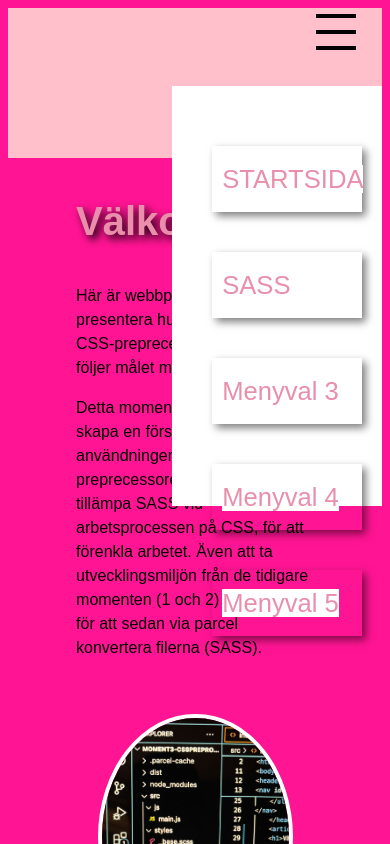
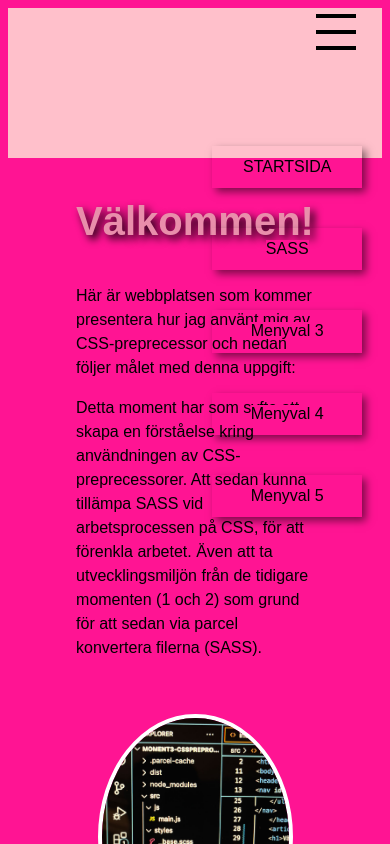
Before and after one commit to thne1900/moment3-cssprepropessorer, a website built with Parcel: page src/index.html in a window 390 px wide. Both pictures are taken after a click on the element 336 px from the left and 32 px from the top of the page. Shown: the top 844 px of the page. Built offline with nearby package versions, Linux system fonts and the light colour scheme.

Commit message:
Odnade med ham-menyn i mindre skärm.

```diff
--- a/src/styles/_base.scss
+++ b/src/styles/_base.scss
@@ -63,18 +63,9 @@ footer {background-color: $bg-color-footer;text-align: center;text-shadow: 2px 2
 
 @media (max-width:1024px) {
         .menu-hamburger{display:flex;}
-        nav ul {display: none;
-        flex-direction: column;
-        position:absolute;
-        text-align: left;
-        right:0;
-        top:70px;
-        margin-right: 2%;
-        padding-top:5%;
-        background-color:$bg-color-nav;
-        width:170px;
-        height:400px;
-        line-height: 1.8;}
-        nav a {color:$primary-color;}
+        nav ul {display: none;flex-direction: column;position:absolute; text-align: center;
+        right:0;top:70px;margin-right: 2%;padding-top:5%;width:170px;height:400px;
+        line-height: 1.4;}
+        nav ul li a {color:$primary-color; font-size: 1em; background-color:$bg-color;}
         .links.active {display:flex;}
         }
```
